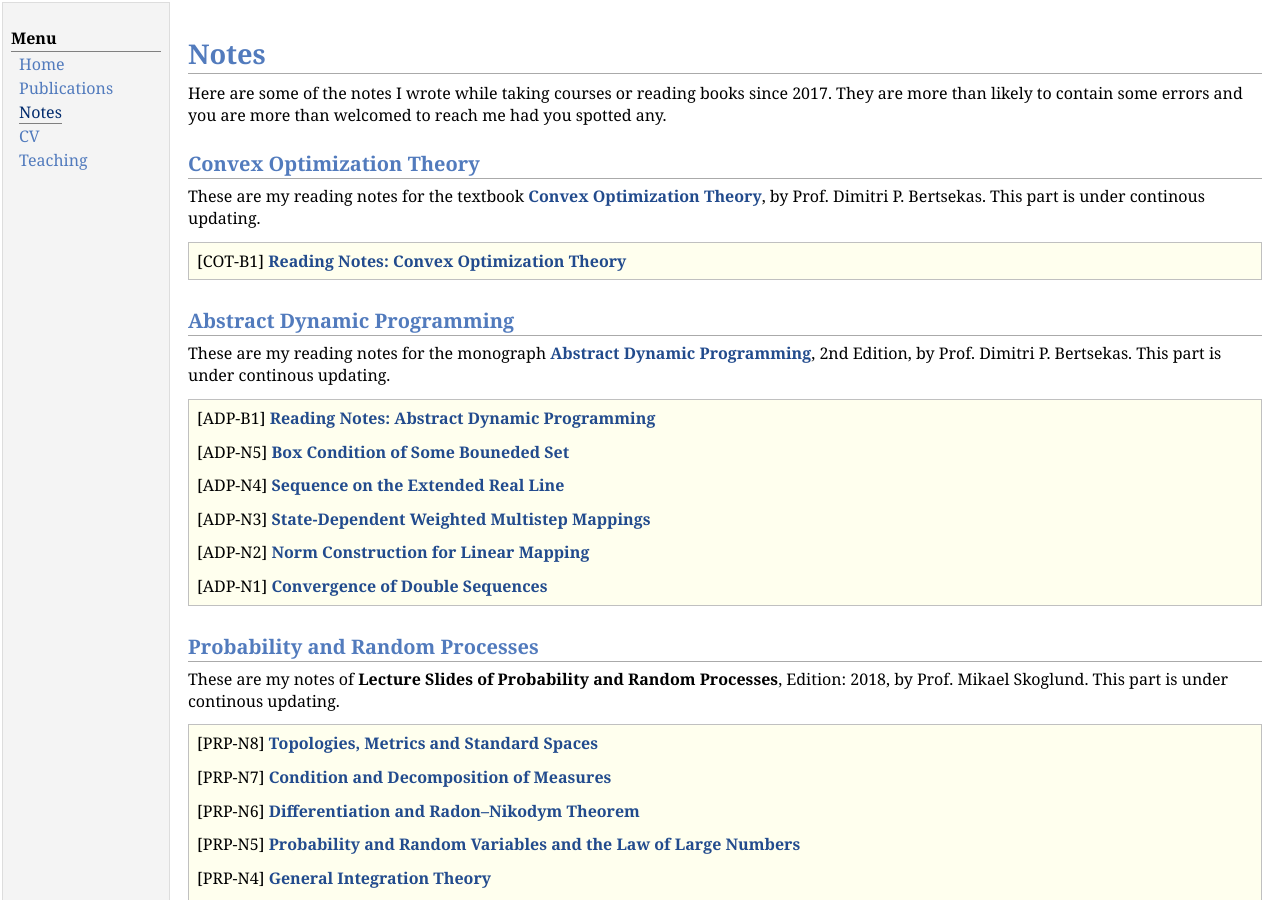
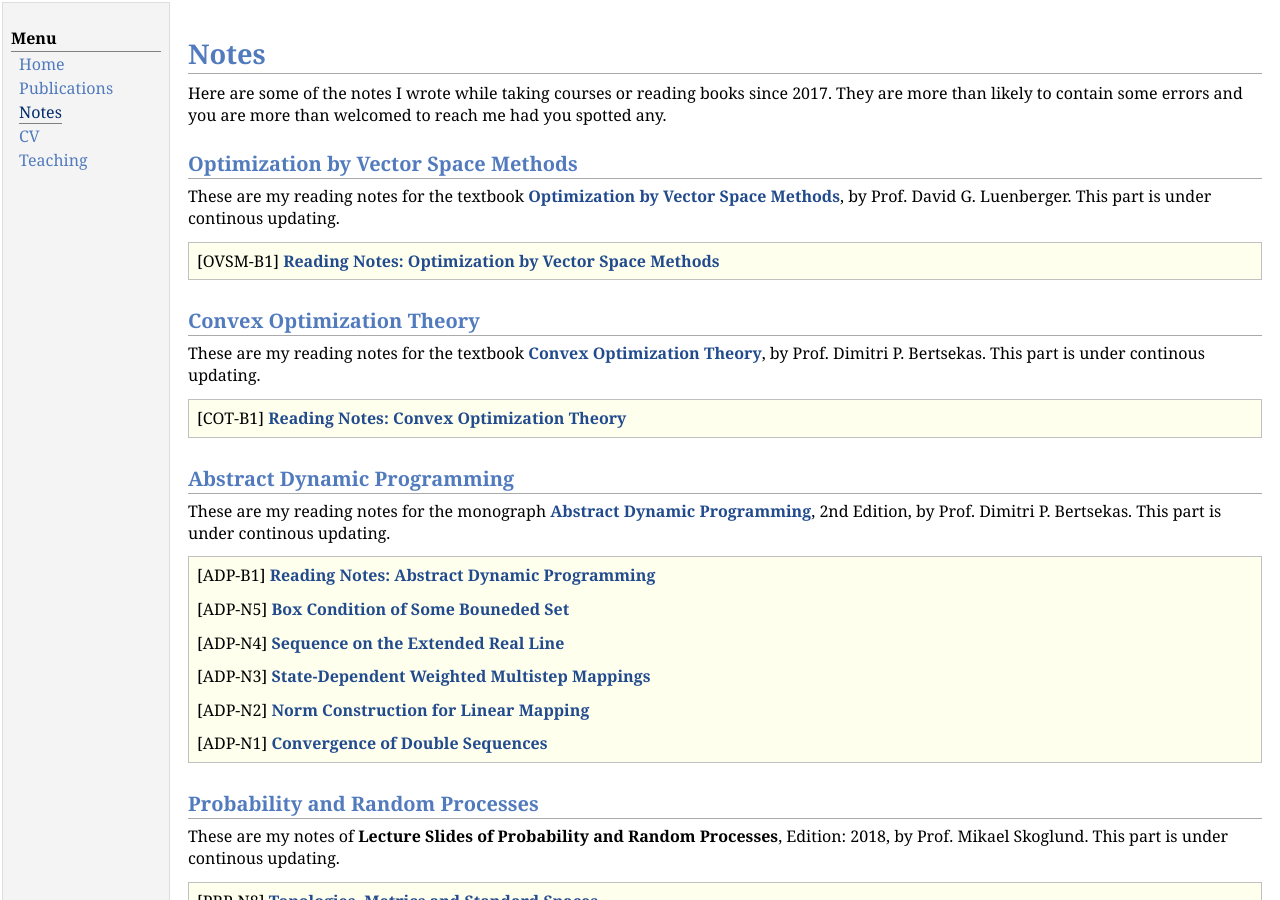
Before and after one commit to yuchaotaigu/yuchaotaigu.github.io, a Jekyll site: the page notes.html, which Jekyll copies as it is, in a window 1280 px wide and 900 px high. Built offline with Jekyll 4.4.1, drawn with Linux system fonts in a browser that asks for light colours; comment, search, counter and statistics services are not loaded.

Commit message:
OVSM note

```diff
--- a/notes.html
+++ b/notes.html
@@ -29,6 +29,14 @@ urchinTracker();
 <h1>Notes</h1>
 Here are some of the notes I wrote while taking courses or reading books since 2017. They are more than likely to contain some errors and you are more than welcomed to reach me had
   you spotted any.
+
+
+<h2>Optimization by Vector Space Methods</h2>
+These are my reading notes for the textbook <a href="https://www.wiley.com/en-us/Optimization+by+Vector+Space+Methods-p-9780471181170"><b>Optimization by Vector Space Methods</b></a>, by Prof. David G. Luenberger. This part is under continous updating.
+<div class="infoblock">
+<div class="blockcontent">
+<p>[OVSM-B1] <a href="notes/OVSMB.pdf"><b>Reading Notes: Optimization by Vector Space Methods</b></a><br /> </p>
+  </div></div>
 
 <h2>Convex Optimization Theory</h2>
 These are my reading notes for the textbook <a href="http://www.athenasc.com/convexduality.html"><b>Convex Optimization Theory</b></a>, by Prof. Dimitri P. Bertsekas. This part is under continous updating.
```
